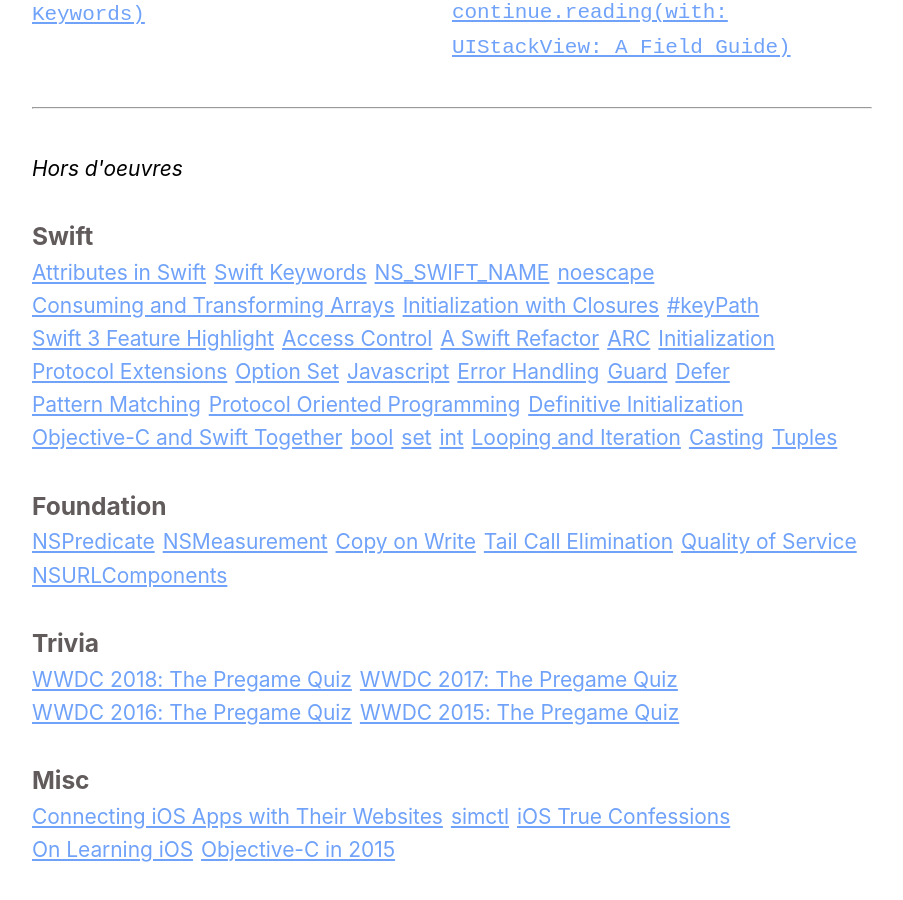
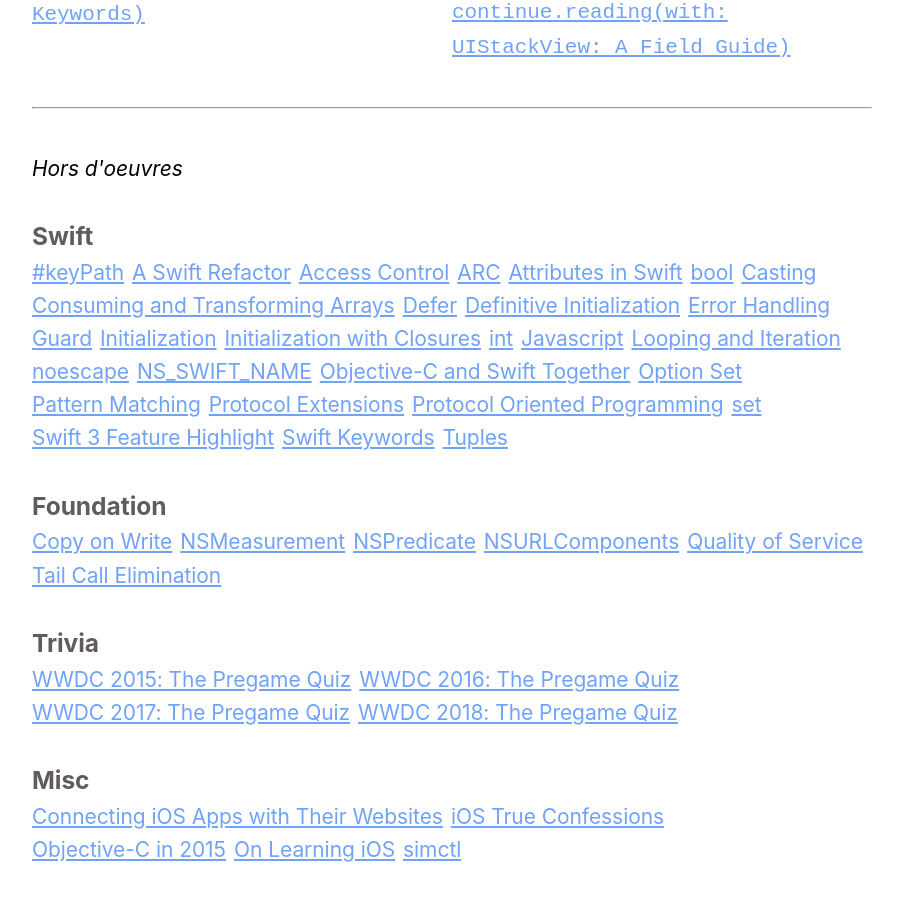
Before and after one commit to hassaan4584/Swiftjective-C, a Jekyll site: the page built from index.html, in a window 1280 px wide and 900 px high, scrolled down 1190 px. Shown: the whole window, without its empty margins (188-1091 px from the left). Built offline with Jekyll 4.4.1, drawn with Linux system fonts in a browser that asks for light colours; comment, search, counter and statistics services are not loaded; some of the changed text lies outside the part shown.

Commit message:
Alpha sort posts

```diff
--- a/_layouts/default.html
+++ b/_layouts/default.html
@@ -37,7 +37,8 @@
                 {% for tag in site.tags %}
                 <h3 class="tagHeader">{{ tag[0] }}</h3>
                 <ul>
-                    {% for post in tag[1] %}
+                    {% assign alphaPosts = tag[1] | sort_natural: "title" %}
+                    {% for post in alphaPosts %}
                     <li><a href="{{ post.url }}">{{ post.title }}</a></li>
                     {% endfor %}
                 </ul>
```
Also changed, not shown: 4 other files.
